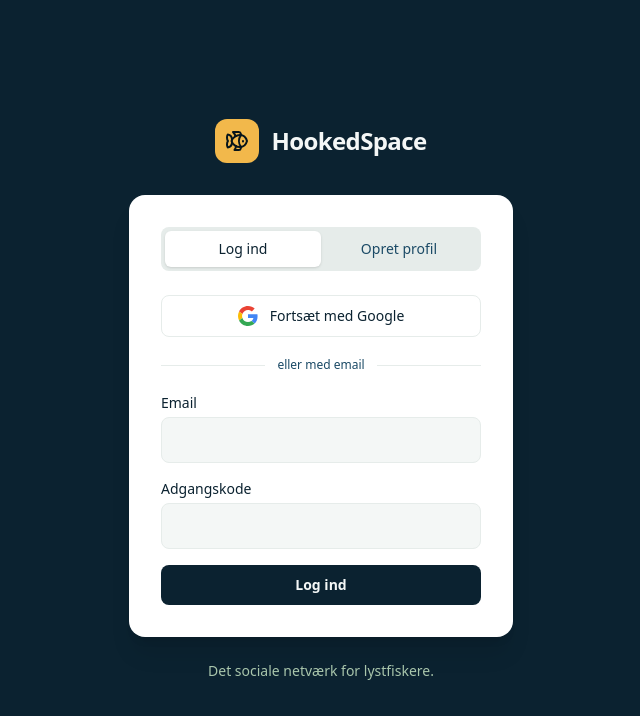
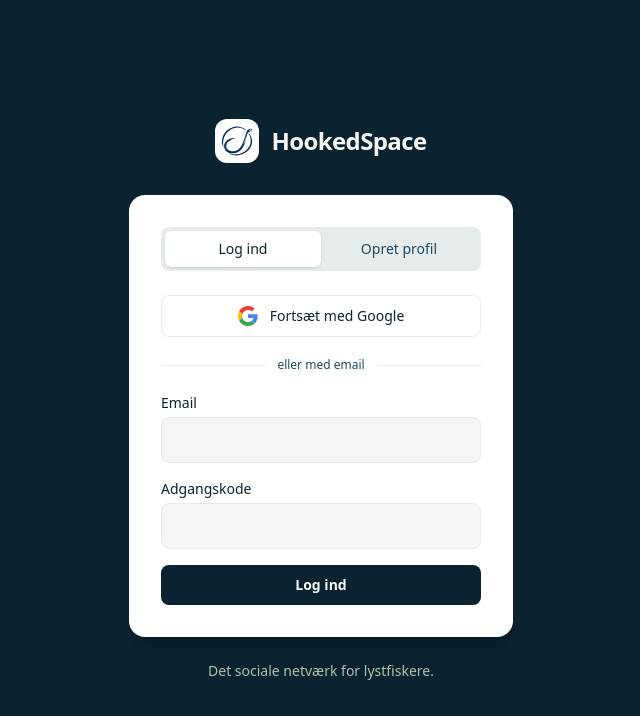
Before and after one commit to youtubeseosuite-afk/HookedSpace, a Next.js app: page /login in a window 1280 px wide. Shown: the top 716 px of the page, without its empty margins (319-959 px from the left). Built offline with nearby package versions, Linux system fonts and the light colour scheme.

Commit message:
Update page.tsx

```diff
--- a/src/app/login/page.tsx
+++ b/src/app/login/page.tsx
@@ -1,10 +1,10 @@
 // src/app/login/page.tsx
-// NY FIL. Login-side. Læser ?next= og ?fejl= fra URL'en og viser login-formularen.
+// OPDATERET (nyt logo). Login-side. Læser ?next= og ?fejl= fra URL'en og viser login-formularen.
 
 import type { Metadata } from "next";
 import Link from "next/link";
-import { Fish } from "lucide-react";
 import LoginForm from "./login-form";
+import { LogoBadge } from "@/components/logo";
 
 export const metadata: Metadata = {
   title: "Log ind",
@@ -21,9 +21,7 @@
   return (
     <main className="flex min-h-dvh flex-col items-center justify-center bg-deep-900 px-4 py-10">
       <Link href="/" className="mb-8 flex items-center gap-3 text-mist-50">
-        <span className="flex h-11 w-11 items-center justify-center rounded-xl bg-lure-400 text-deep-950">
-          <Fish className="h-6 w-6" aria-hidden />
-        </span>
+        <LogoBadge size="lg" />
         <span className="text-2xl font-bold tracking-tight">HookedSpace</span>
       </Link>
 
```
